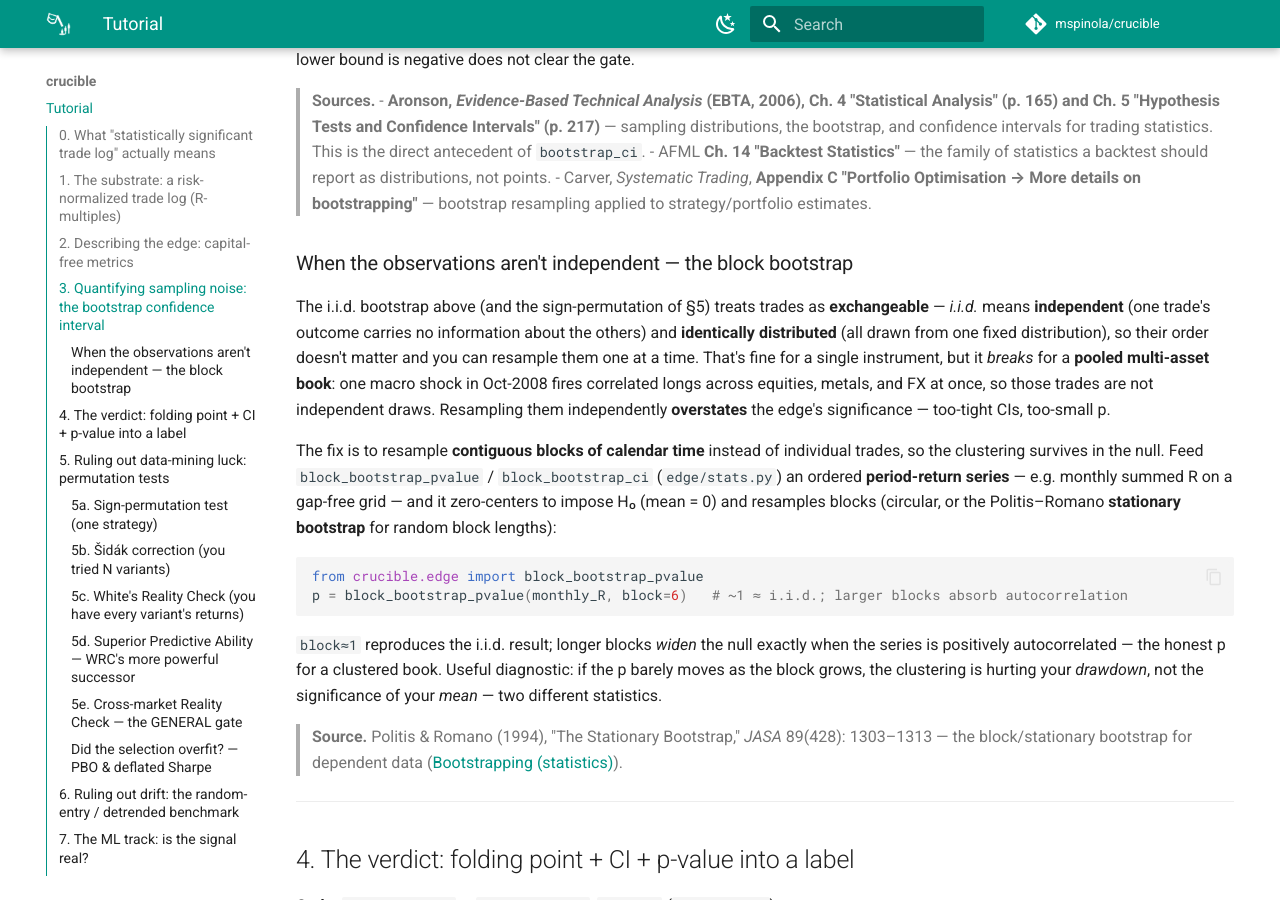
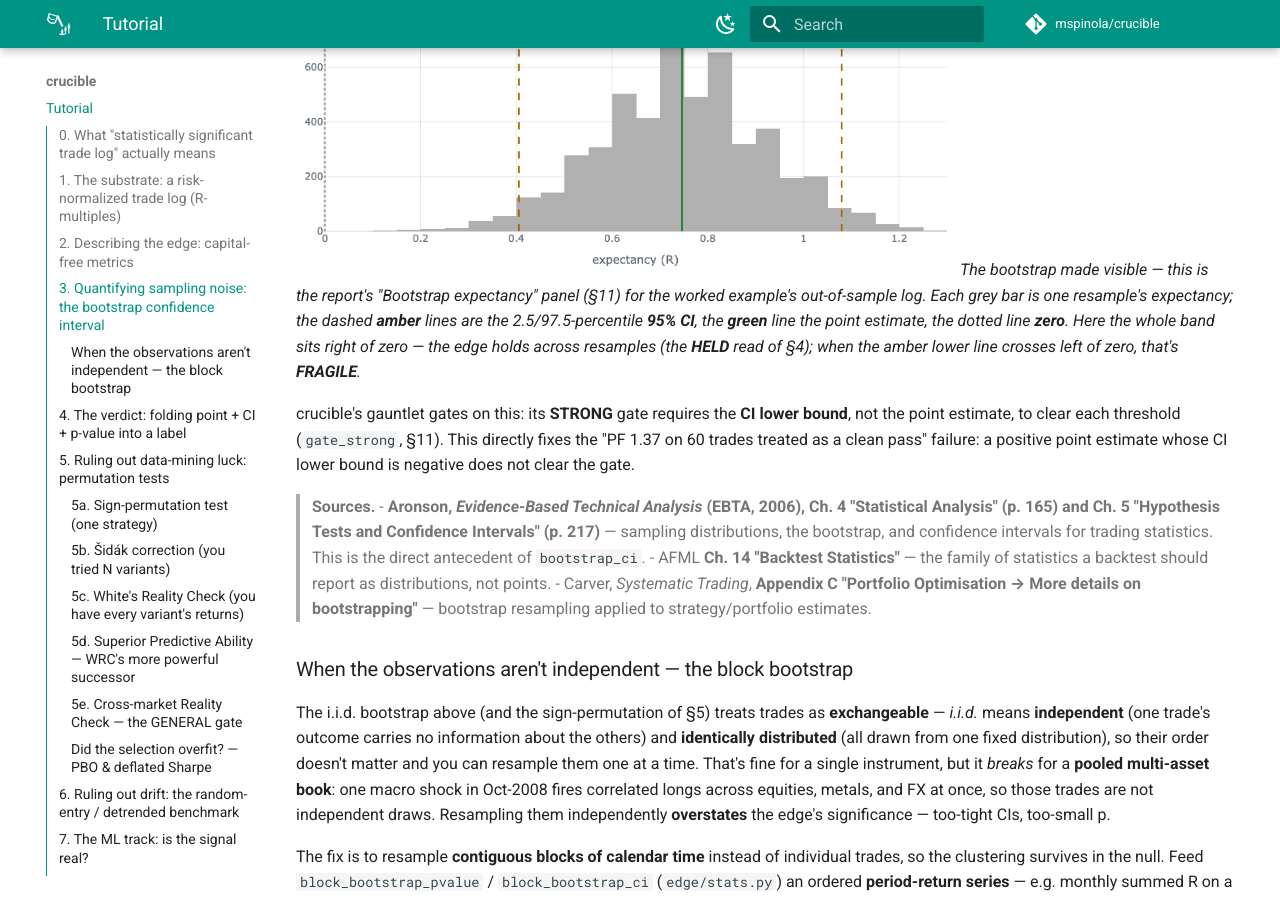
Before and after one commit to mspinola/crucible, an MkDocs documentation site: the page built from docs/index.md, in a window 1280 px wide and 900 px high, scrolled down 4068 px. Built offline with MkDocs 1.6.1 and Material for MkDocs 9.7.7, drawn with Linux system fonts in a browser that asks for light colours; comment, search, counter and statistics services are not loaded.

Commit message:
docs: add the bootstrap-expectancy chart to §3
§3 describes the bootstrap CI but was text-only, while the report's "Bootstrap
expectancy" panel is its exact picture. Add that panel as a §3 figure: the grey
histogram of resampled expectancies, the dotted zero line, the amber 2.5/97.5
percentile 95% CI, and the green point estimate — the whole band right of zero =
the HELD read of §4. gen_figures.py builds it from the same worked-example log.

Co-Authored-By: Claude Opus 4.8 <noreply@anthropic.com>

```diff
--- a/docs/index.md
+++ b/docs/index.md
@@ -175,6 +175,14 @@ positive.
 Why it is the honest read: it makes no normality assumption (trade returns are skewed and
 fat-tailed), and it works for *any* metric — expectancy, profit factor, SQN — not just the
 mean. On small samples the band is wide, and that width **is the message**.
+
+![Bootstrap distribution of expectancy: a grey histogram of resampled expectancies, a dotted line at zero, two dashed amber lines at the 2.5th and 97.5th percentiles (the 95% CI), and a green line at the point estimate.](img/gauntlet_bootstrap.png){ width="660" }
+*The bootstrap made visible — this is the report's "Bootstrap expectancy" panel (§11) for the
+worked example's out-of-sample log. Each grey bar is one resample's expectancy; the dashed
+**amber** lines are the 2.5/97.5-percentile **95% CI**, the **green** line the point estimate,
+the dotted line **zero**. Here the whole band sits right of zero — the edge holds across
+resamples (the **HELD** read of §4); when the amber lower line crosses left of zero, that's
+**FRAGILE**.*
 
 crucible's gauntlet gates on this: its **STRONG** gate requires the **CI lower bound**, not
 the point estimate, to clear each threshold (`gate_strong`, §11). This directly fixes the
```
Also changed, not shown: docs/gen_figures.py (+21 -0 lines), docs/img/gauntlet_bootstrap.png (added).
